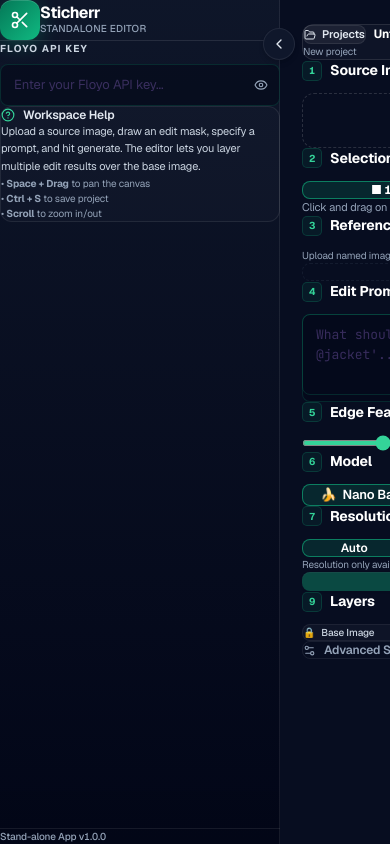
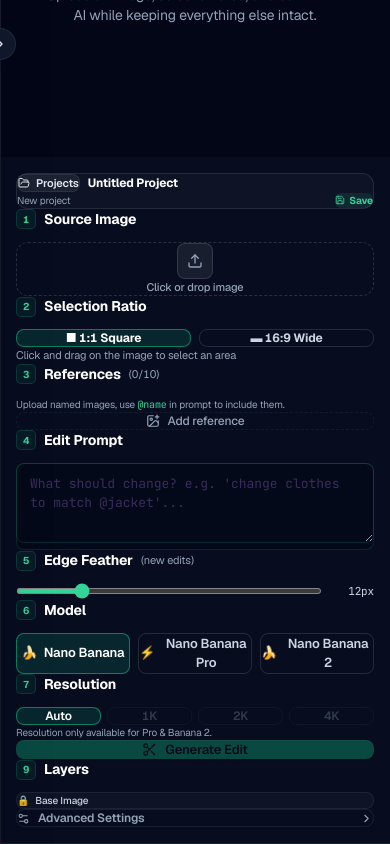
Before and after one commit to Bexx1107/sticherr, a React (Vite) app: page / in a window 390 px wide. Built offline with nearby package versions, Linux system fonts and the light colour scheme.

Commit message:
style: implement mobile responsive layout for studio panels and sidebar

```diff
--- a/src/App.jsx
+++ b/src/App.jsx
@@ -8,7 +8,12 @@
     const stored = localStorage.getItem('dmd_api_key') || '';
     return stored.trim().replace(/['"\s]/g, '');
   });
-  const [isSidebarCollapsed, setIsSidebarCollapsed] = useState(false);
+  const [isSidebarCollapsed, setIsSidebarCollapsed] = useState(() => {
+    if (typeof window !== 'undefined') {
+      return window.innerWidth < 768;
+    }
+    return false;
+  });
 
   const handleSetApiKey = (key) => {
     const cleaned = (key || '').trim().replace(/['"\s]/g, '');
--- a/src/index.css
+++ b/src/index.css
@@ -668,3 +668,39 @@
   border: 1px solid rgba(16,185,129,0.3);
   border-radius: 4px;
 }
+
+/* ── Mobile Responsiveness ──────────────────────── */
+@media (max-width: 768px) {
+  /* Stack split columns vertically (canvas preview on top, controls below) */
+  .studio-split {
+    flex-direction: column-reverse;
+    overflow-y: auto;
+  }
+
+  /* Make studio controls full width */
+  .studio-controls {
+    width: 100% !important;
+    min-width: 100% !important;
+    max-width: 100% !important;
+    border-right: none;
+    border-bottom: 1px solid rgba(16,185,129,0.15);
+    padding: 16px;
+  }
+
+  /* Give the canvas preview a fixed height so it's fully visible & interactable */
+  .studio-preview {
+    width: 100% !important;
+    height: 480px !important;
+    min-height: 400px !important;
+    padding: 16px;
+    flex-shrink: 0;
+  }
+
+  /* Make the left settings sidebar float as a drawer when open */
+  aside.shrink-0 {
+    position: absolute !important;
+    height: 100% !important;
+    box-shadow: 20px 0 30px rgba(0, 0, 0, 0.65) !important;
+    background: #020617 !important;
+  }
+}
```
